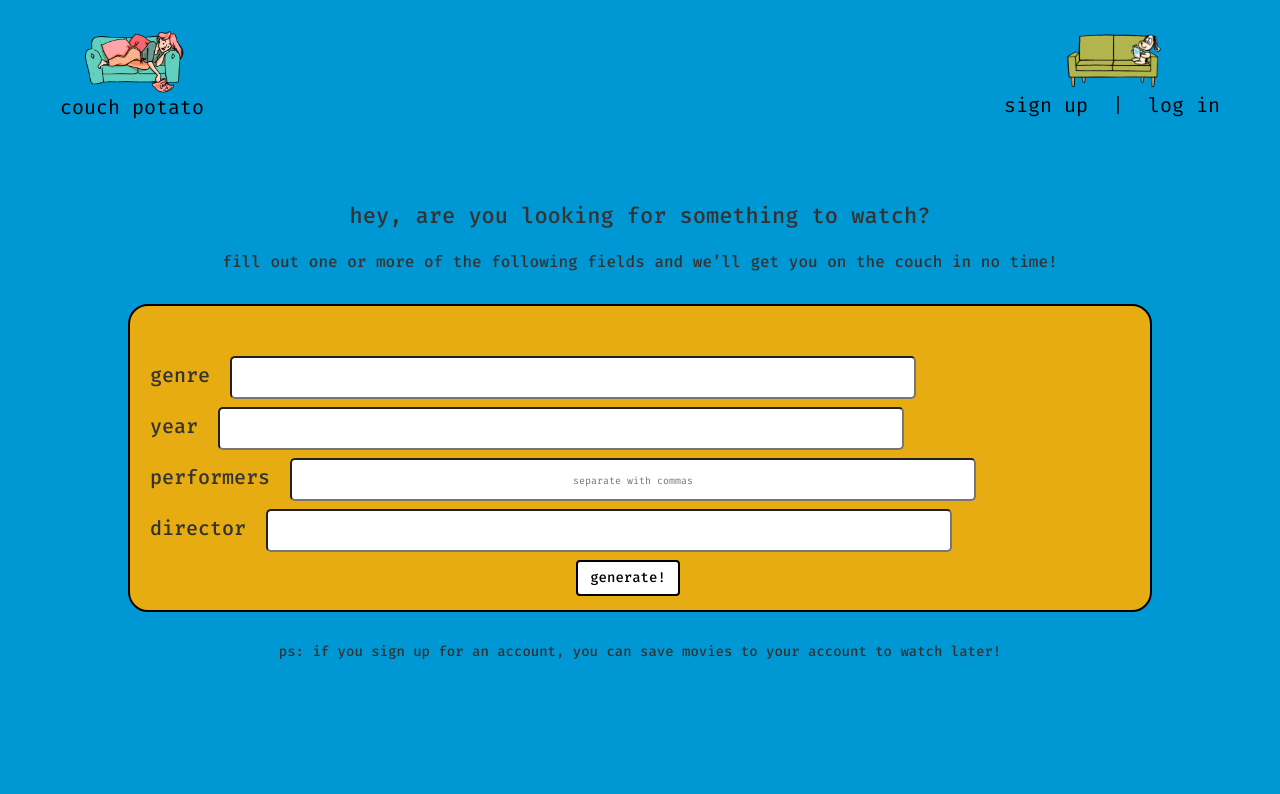
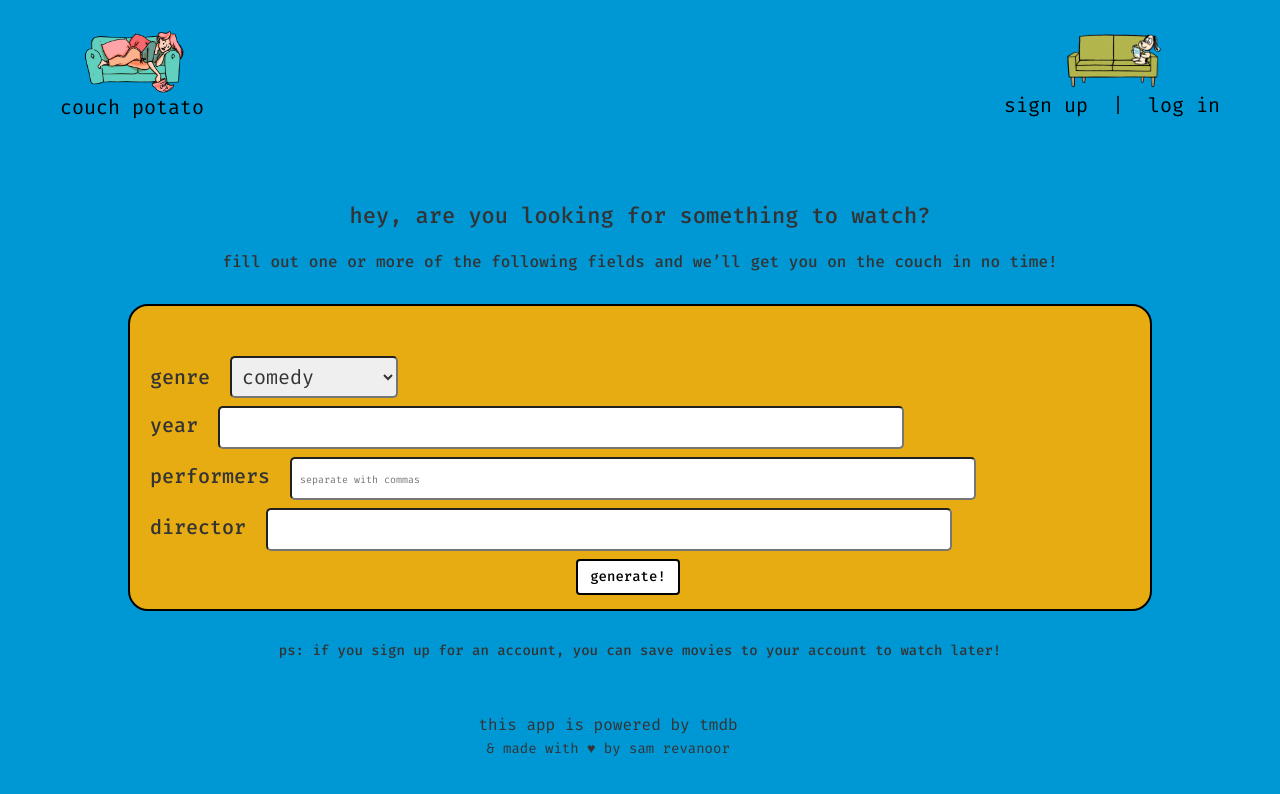
Before and after one commit to samrevanoor/couchpotato, a React (Create React App) app: page / in a window 1280 px wide. Shown: the top 794 px of the page. Built offline with nearby package versions, Linux system fonts and the light colour scheme; a web font is replaced by a local one.

Commit message:
adds footer to all pages, sets up handlechange function on generatorform, sets up select for genre on form

```diff
--- /dev/null
+++ b/src/components/Footer/Footer.css
@@ -0,0 +1,11 @@
+.Footer-body {
+    font-size: 16px;
+    position: fixed;
+    bottom: 5%;
+    width: 95%;
+    text-align: center;
+}
+
+.Footer-name {
+    font-size: 14px;
+}
--- /dev/null
+++ b/src/components/Footer/Footer.jsx
@@ -0,0 +1,13 @@
+import React from "react";
+import "./Footer.css";
+
+function Footer(props) {
+  return (
+    <div className="Footer-body">
+      <span className="Footer-credits">this app is powered by tmdb</span><br/>
+      <span className="Footer-name"> & made with ♥ by sam revanoor</span>
+    </div>
+  );
+}
+
+export default Footer;
--- a/src/components/GeneratorForm/GeneratorForm.css
+++ b/src/components/GeneratorForm/GeneratorForm.css
@@ -16,13 +16,20 @@
   width: 70%;
 }
 
+.GeneratorForm-body select {
+  padding: 6px;
+  margin-left: 20px;
+  margin-bottom: 8px;
+  border-radius: 5px;
+  border: 2px inset rgb(118, 118, 118);
+}
+
 .GeneratorForm-body label {
   font-weight: 500;
 }
 
 .GeneratorForm-body input::placeholder {
     font-size: 10px;
-    text-align: center;
 }
 
 .GeneratorForm-button {
--- a/src/components/GeneratorForm/GeneratorForm.jsx
+++ b/src/components/GeneratorForm/GeneratorForm.jsx
@@ -11,6 +11,24 @@ class GeneratorForm extends Component {
       director: "",
     };
   }
+
+  handleChange = (e) => {
+    this.setState({
+      [e.target.name]: e.target.value,
+    });
+  };
+
+  //   handleSubmit = async (e) => {
+  //     e.preventDefault();
+  //     try {
+  //       await userService.signup(this.state);
+  //       this.props.handleSignupOrLogin();
+  //       this.props.history.push('/');
+  //     } catch (err) {
+  //       this.props.updateMessage(err.message);
+  //     }
+  //   }
+
   render() {
     return (
       <div className="GeneratorForm-body">
@@ -19,12 +37,15 @@ class GeneratorForm extends Component {
           <div>
             <div>
               <label>genre </label>
-              <input
-                type="text"
-                value={this.state.genre}
-                genre="genre"
-                //   onChange={this.handleChange}
-              />
+              <select name="genre" onChange={this.handleChange}>
+                  <option value="comedy">comedy</option>
+                  <option value="romance">romance</option>
+                  <option value="drama">drama</option>
+                  <option value="action">action</option>
+                  <option value="fantasy">fantasy</option>
+                  <option value="horror">horror</option>
+                  <option value="documentary">documentary</option>
+              </select>
             </div>
           </div>
           <div>
@@ -34,7 +55,7 @@ class GeneratorForm extends Component {
                 type="text"
                 value={this.state.year}
                 name="year"
-                //   onChange={this.handleChange}
+                onChange={this.handleChange}
               />
             </div>
           </div>
@@ -46,7 +67,7 @@ class GeneratorForm extends Component {
                 placeholder="separate with commas"
                 value={this.state.performers}
                 name="performers"
-                //   onChange={this.handleChange}
+                onChange={this.handleChange}
               />
             </div>
           </div>
@@ -57,14 +78,14 @@ class GeneratorForm extends Component {
                 type="text"
                 value={this.state.director}
                 name="director"
-                //   onChange={this.handleChange}
+                onChange={this.handleChange}
               />
             </div>
           </div>
           <div>
             <div className="col-sm-12 text-center">
               <button className="btn btn-default GeneratorForm-button">
-                {/* disabled={this.isFormInvalid()}> */}
+                {" "}
                 generate!
               </button>
               &nbsp;&nbsp;
--- a/src/pages/App/App.js
+++ b/src/pages/App/App.js
@@ -1,6 +1,7 @@
 import React, { Component } from "react";
 import { Route, Switch } from "react-router-dom";
 import NavBar from "../../components/NavBar/NavBar";
+import Footer from "../../components/Footer/Footer";
 import SignupPage from "../SignupPage/SignupPage";
 import LoginPage from "../LoginPage/LoginPage";
 import LogoutPage from "../LogoutPage/LogoutPage";
@@ -63,6 +64,9 @@ class App extends Component {
           <Route exact path="/faves" render={() => <FavesPage />} />
           <Route exact path="/watchlist" render={() => <WatchListPage />} />
         </Switch>
+        <footer>
+          <Footer />
+        </footer>
       </div>
     );
   }
```
Lines whose indentation alone changed are shown as unchanged.
